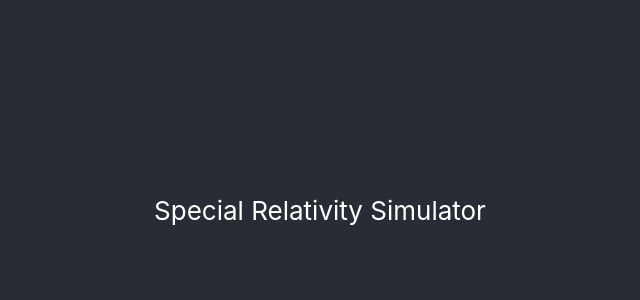
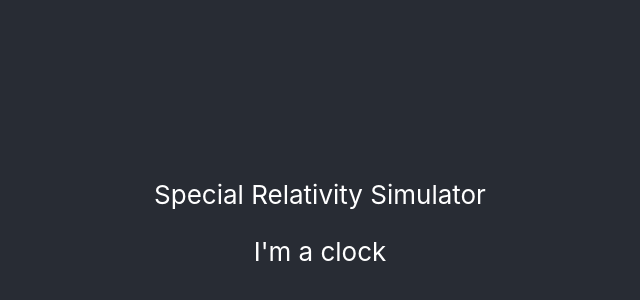
Before and after one commit to macovedj/special-relativity, a React (Create React App) app: page / in a window 1280 px wide. Shown: the part 190-490 px from the top of the page, without its empty margins (320-960 px from the left). Built offline with nearby package versions, Linux system fonts and the light colour scheme.

Commit message:
added first clock bit

```diff
--- a/src/App.js
+++ b/src/App.js
@@ -1,5 +1,7 @@
 import React, { Component } from 'react';
 import './App.css';
+import Clock from './Components/Clock'
+
 
 class App extends Component {
   render() {
@@ -9,6 +11,7 @@ class App extends Component {
           <p>
             Special Relativity Simulator
           </p>
+          <Clock/>
         </header>
       </div>
     );
--- a/src/Components/clock.js
+++ b/src/Components/clock.js
@@ -1,5 +1,11 @@
 import React from 'react';
 
-export const Clock = () => {
+const Clock = () => {
+    return (
+    <div>
+       <div>I'm a clock</div>
+    </div>
+    )
+}
 
-}
+export default Clock
```
